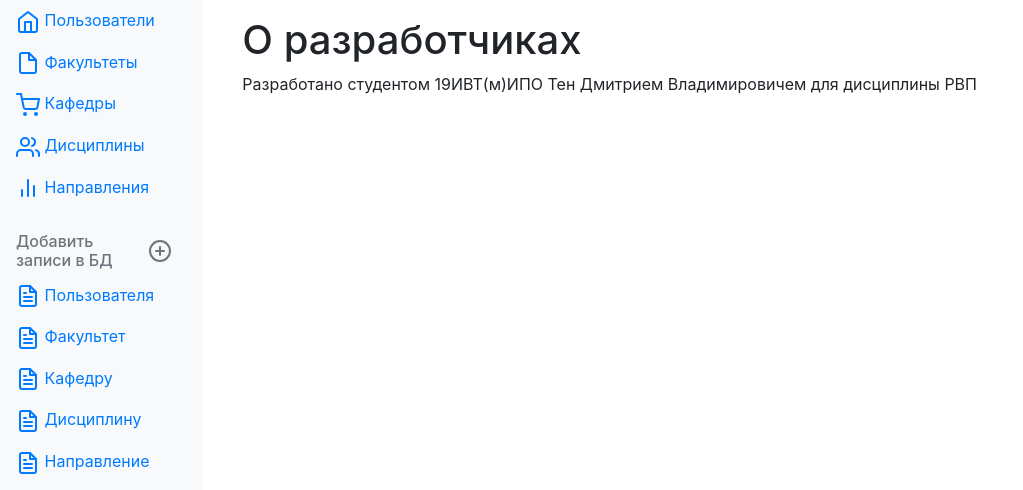
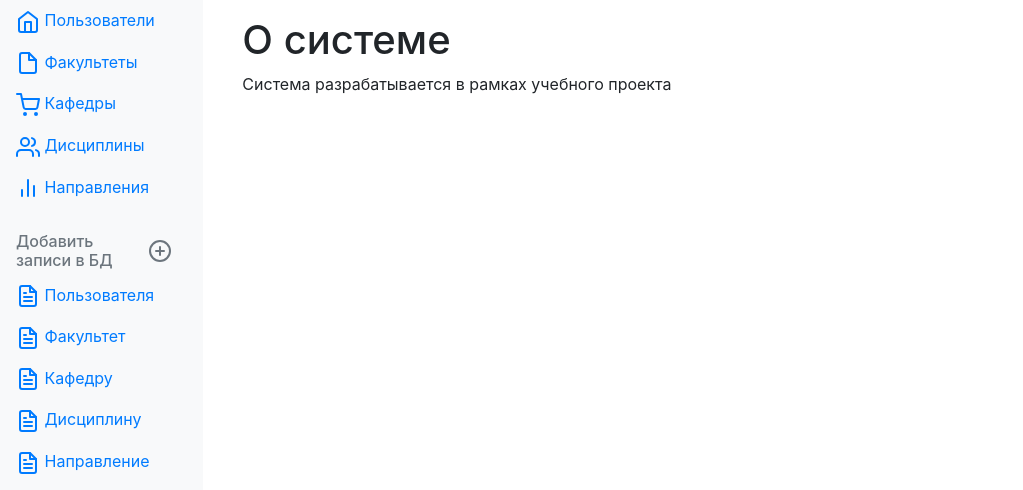
Before and after one commit to memberember/coursework_db_magaz, a Flask app: page /about in a window 1280 px wide. Shown: the part 40-530 px from the top of the page, without its empty margins (0-1023 px from the left). Run offline with Flask 2, Linux system fonts and the light colour scheme; the visitor is signed in with stand-in values (Sample User, id 1); data comes from the database, SQL or seed files in the repository; some libraries are stand-ins or nearby versions.

Commit message:
Смержил ветку Алиша - Дмитрий Тен 05.12.2020

```diff
--- a/sweater/templates/about.html
+++ b/sweater/templates/about.html
@@ -8,7 +8,7 @@
 
 {% block body %}
 <div class="container">
-    <h1>О разработчиках</h1>
-    <p>Разработано студентом 19ИВТ(м)ИПО Тен Дмитрием Владимировичем для дисциплины РВП</p>
+    <h1>О системе</h1>
+    <p>Система разрабатывается в рамках учебного проекта</p>
 </div>
 {% endblock %}
```
